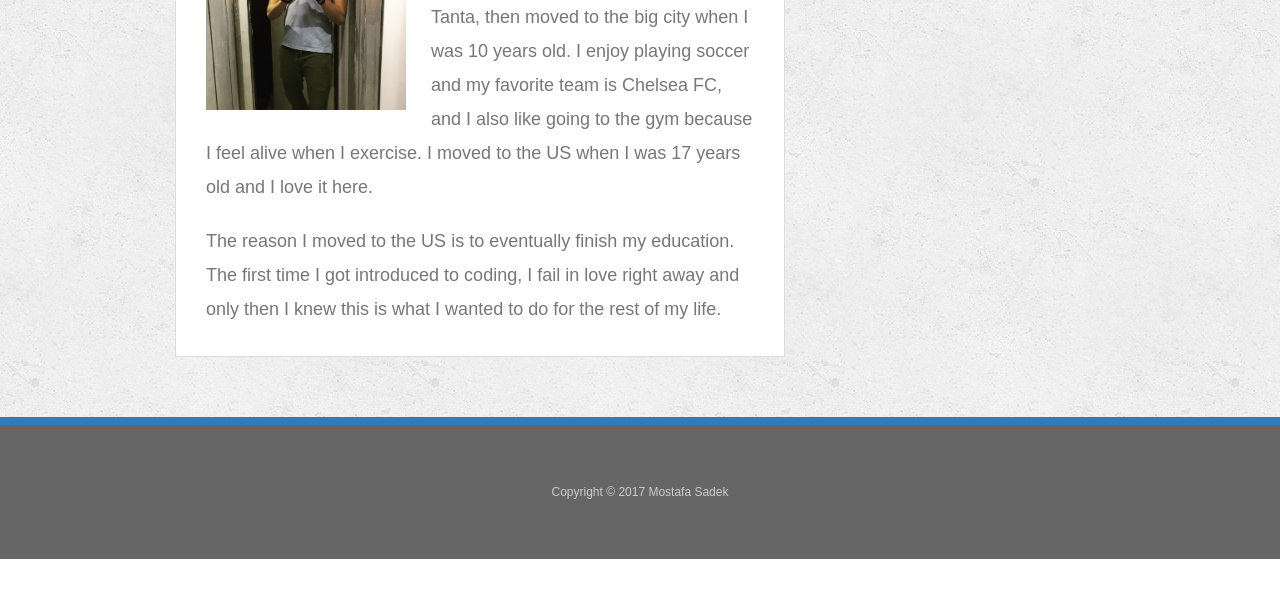
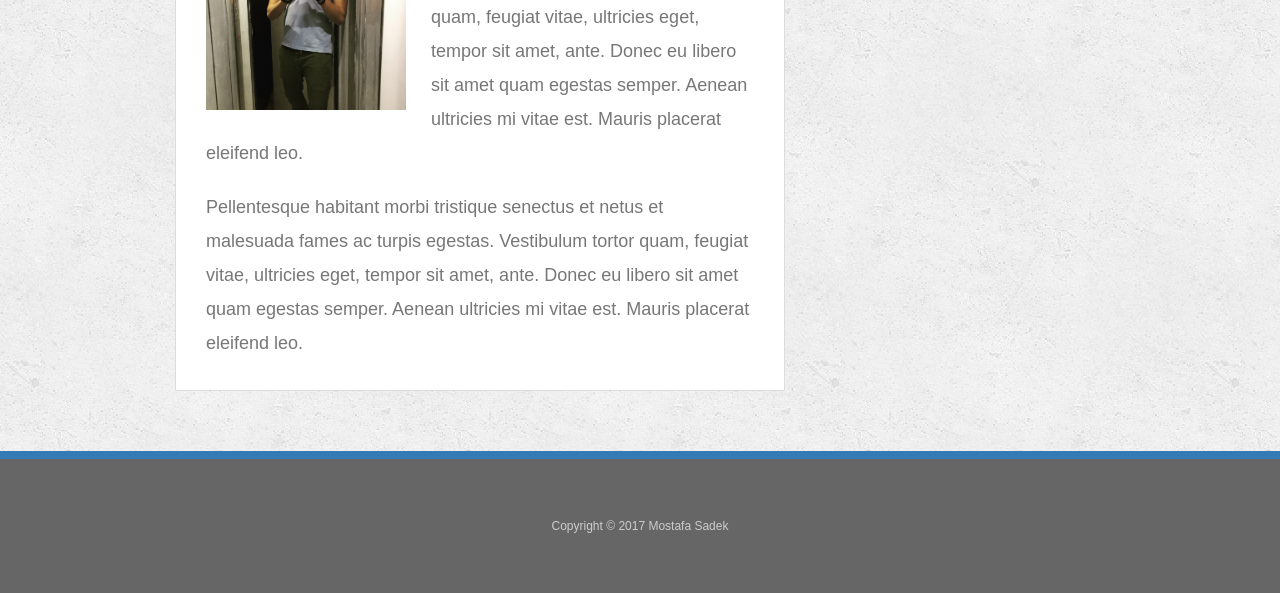
Before and after one commit to Msadek02/Bootstrap-Portfolio, a plain HTML site: page index.html in a window 1280 px wide. Shown: the part 375-968 px from the top of the page. Before the commit the page ends 934 px from the top, so only its background shows below. Drawn offline with nearby package versions, Linux system fonts and the light colour scheme.

Commit message:
changes in paragraph

```diff
--- a/index.html
+++ b/index.html
@@ -46,11 +46,9 @@
 
       <img src="images/Mostafa1.jpg" class="auth-image" alt="Your Name">
 
-      <p>Hey there!! as you already know my name is Mostafa Sadek. I'm from Giza, Egypt.
-      I grow up in a small city called Tanta, then moved to the big city when I was 10 years old. I enjoy playing soccer and my favorite team is Chelsea FC, and I also like going to the gym because I feel alive when I exercise. I moved to the US when I was 17 years old and I love it here.
-      </p>
+        <p>Pellentesque habitant morbi tristique senectus et netus et malesuada fames ac turpis egestas. Vestibulum tortor quam, feugiat vitae, ultricies eget, tempor sit amet, ante. Donec eu libero sit amet quam egestas semper. Aenean ultricies mi vitae est. Mauris placerat eleifend leo.</p>
 
-      <p> The reason I moved to the US is to eventually finish my education. The first time I got introduced to coding, I fail in love right away and only then I knew this is what I wanted to do for the rest of my life.</p>
+        <p>Pellentesque habitant morbi tristique senectus et netus et malesuada fames ac turpis egestas. Vestibulum tortor quam, feugiat vitae, ultricies eget, tempor sit amet, ante. Donec eu libero sit amet quam egestas semper. Aenean ultricies mi vitae est. Mauris placerat eleifend leo.</p>
 
     </section>
     </div>
```
